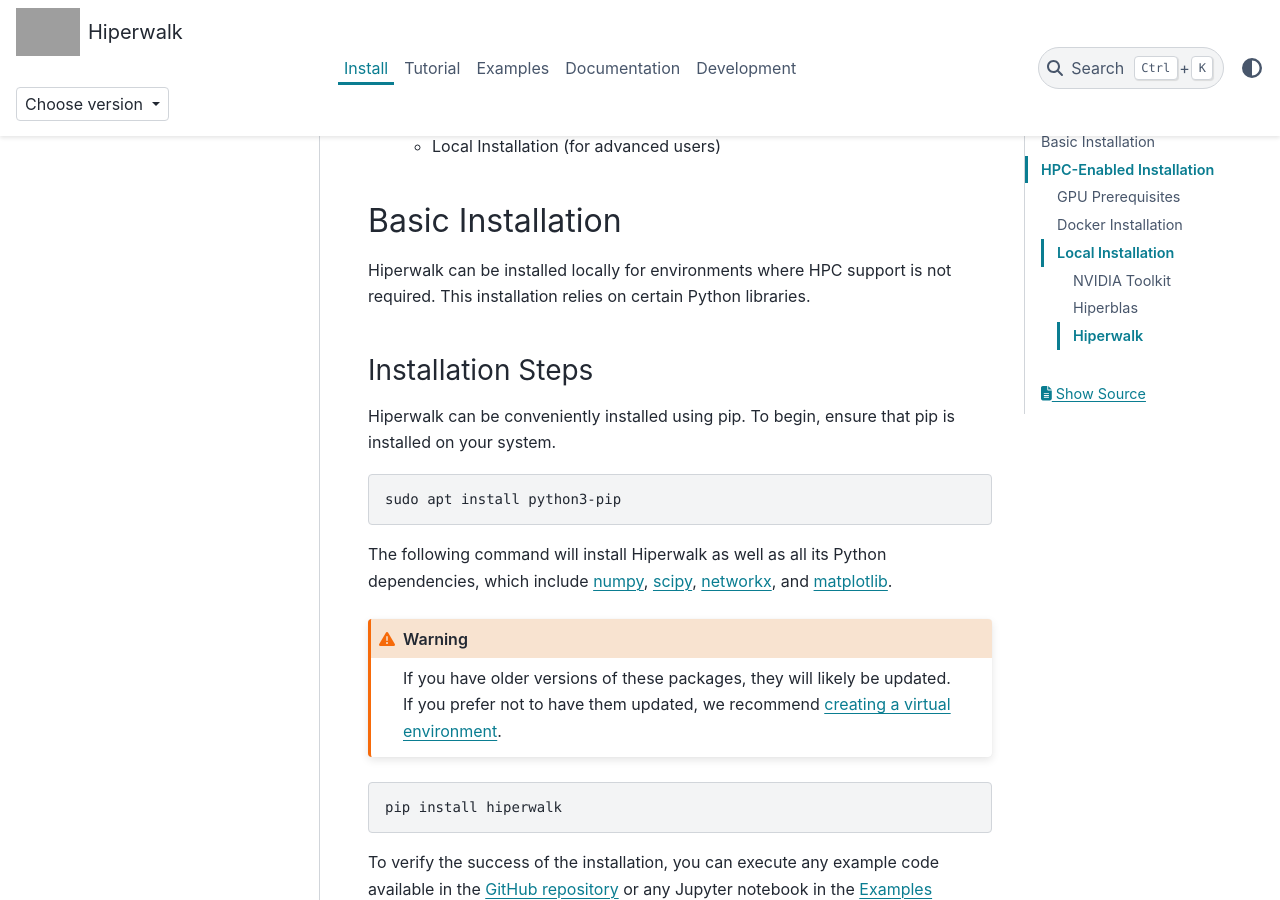
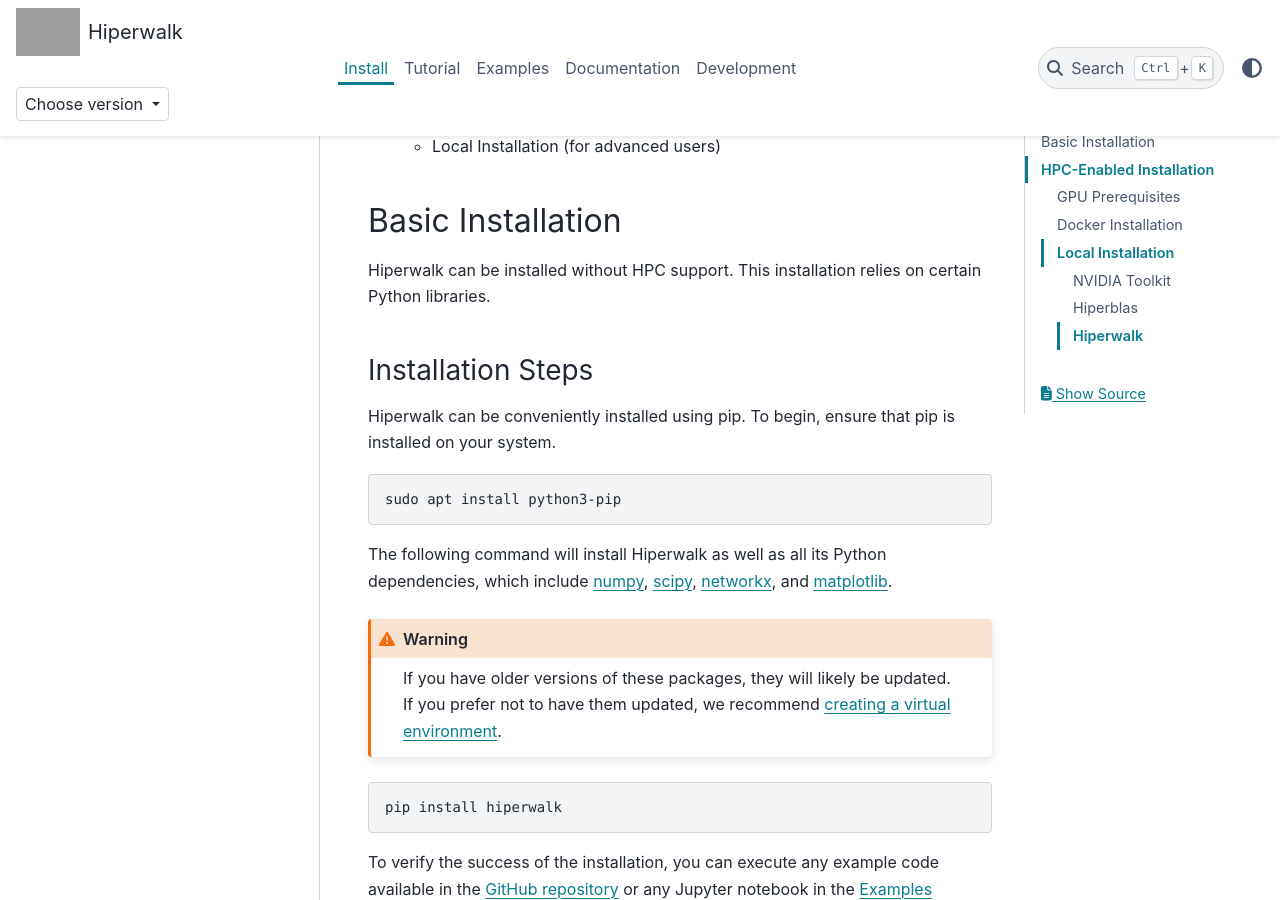
Before and after one commit to hiperwalk/hiperwalk, a Sphinx documentation site: the page built from docs/install/index.rst, in a window 1280 px wide and 900 px high, scrolled down 382 px. Built offline with Sphinx 7.4.7 and the PyData theme 0.15.4, drawn with Linux system fonts in a browser that asks for light colours; grey boxes are pictures that could not be loaded.

Commit message:
Update index.rst

```diff
--- a/docs/install/index.rst
+++ b/docs/install/index.rst
@@ -24,8 +24,8 @@
 Basic Installation
 ------------------
 
-Hiperwalk can be installed locally for environments where HPC support
-is not required. This installation relies on certain Python libraries.
+Hiperwalk can be installed without HPC support.
+This installation relies on certain Python libraries.
 
 Installation Steps
 ==================
```
